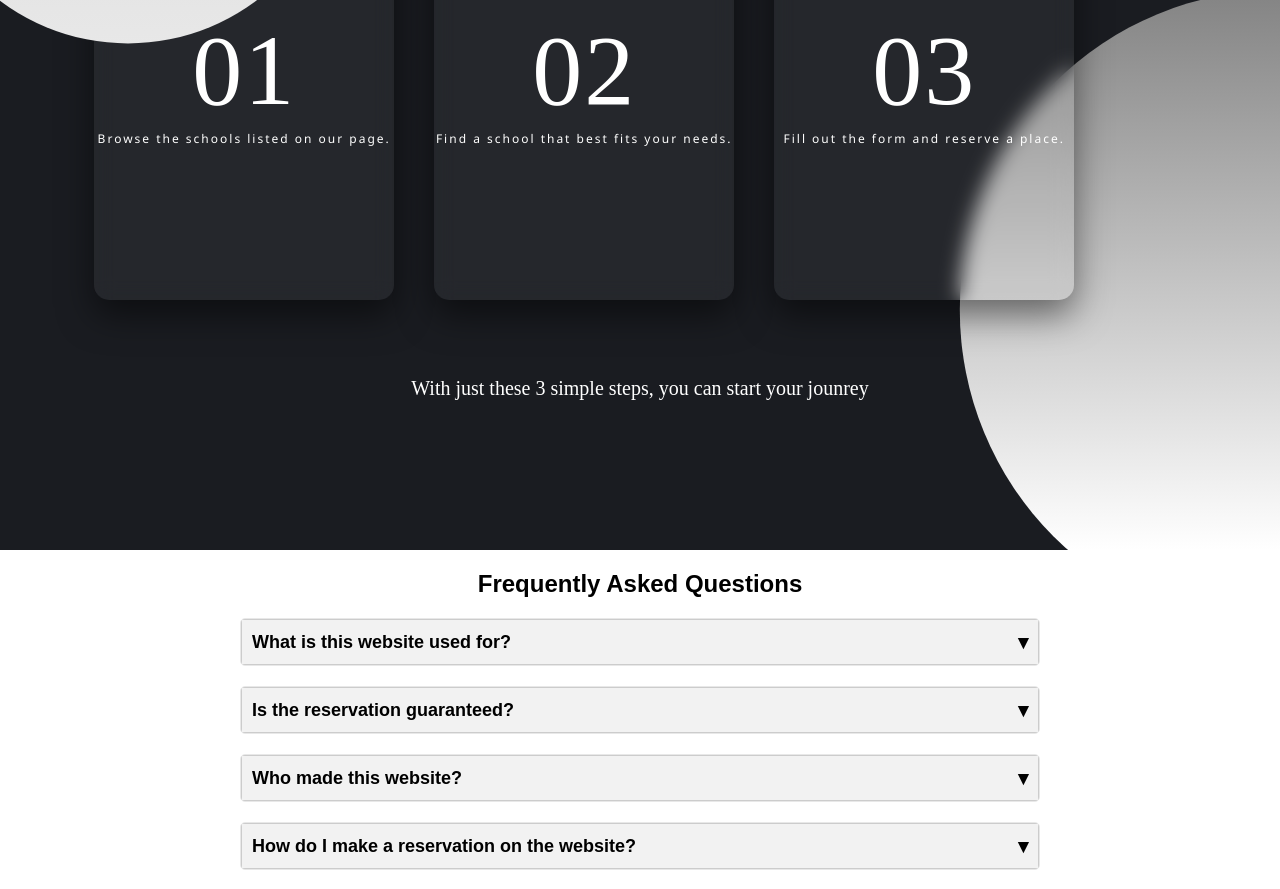
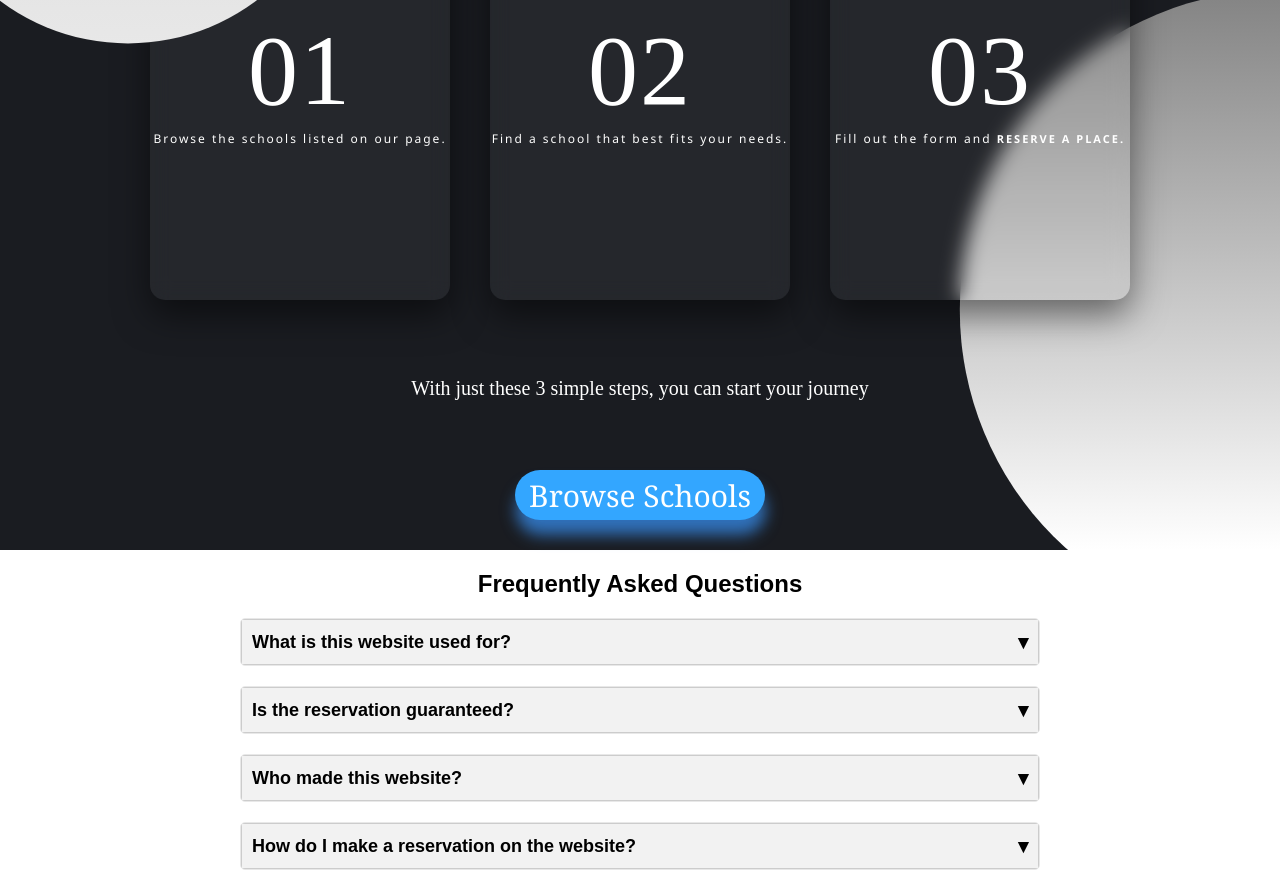
Before and after one commit to jonnynotbravo/Ha-Ge-iz, a React (Create React App) app: page / in a window 1280 px wide. Shown: the part 920-1809 px from the top of the page. Built offline with nearby package versions, Linux system fonts and the light colour scheme; no server answers.

Commit message:
Fixed the css for browse schools including scrolling eror and FQA

```diff
--- a/src/Steps.js
+++ b/src/Steps.js
@@ -4,8 +4,10 @@ const Steps = () => {
   const navigate = useNavigate();
 
   const handleSubmit = () => {
-    navigate("/schools");
+    window.scrollTo(0, 0); // Scroll to the top of the page
+    navigate("/schools"); // Navigate to the "/schools" route
   };
+
   return (
     <div id="stepsOuter">
       <h1>Steps</h1>
@@ -48,7 +50,17 @@ const Steps = () => {
                     <br />
                     <br />
                     <span className="des">
-                      Fill out the form and reserve a place.
+                      Fill out the form and{" "}
+                      <a
+                        style={{
+                          color: "#ffff",
+                          fontSize: 11,
+                          fontWeight: "bold",
+                          textTransform: "uppercase",
+                        }}
+                      >
+                        reserve a place.
+                      </a>
                     </span>
                   </h3>
                 </div>
@@ -56,10 +68,10 @@ const Steps = () => {
             </div>
           </div>
         </section>
-        <p>With just these 3 simple steps, you can start your jounrey</p>
+        <p>With just these 3 simple steps, you can start your journey</p>
 
-        <div>
-          <button onClick={handleSubmit} className="btn" type="button">
+        <div className="center">
+          <button onClick={handleSubmit} type="button">
             Browse Schools
           </button>
         </div>
--- a/src/index.css
+++ b/src/index.css
@@ -558,7 +558,7 @@ main {
 	margin: auto;
 	border-radius: 25px;
 	background-color: #33A6FF;
-	box-shadow: 10px 15px 40px #a59a9a;
+	box-shadow: 1px 15px 15px #3071ba;
 	width: 250px;
 	height: 50px;
 	font-size: 30px;
@@ -568,10 +568,18 @@ main {
   }
 
   .center button:hover {
-	border: none;
 	background-color: #33A6FF;
 	opacity: 1;
-	color: #36486b;
+	color: #ffffff;
+  }
+  .center button:hover {
+	transform: scale(1.1); /* Increase size by 10% */
+	cursor: pointer;
+  }
+
+  .center .btn:hover {
+	transition: 0.5s ease-in-out;
+	background: #33a6ff;
   }
 
   .center {
@@ -582,12 +590,12 @@ main {
 
   .center .btn:hover {
 	transition: 0.5s ease-in-out;
-	background: #33A6FF;
+	background: #272728;
 	cursor: pointer;
   }
 
   .center #button {
-	--color1: #36486b;
+	--color1: #ffffff;
 	--color2: #bccad6;
 	font-family: cambria;
 	text-align: center;
@@ -785,6 +793,88 @@ main {
 
 }
 
+
+
+/* map  */
+#map {
+width: 100%;
+height: 100%;
+border: solid 10px #000000;
+}
+
+#map img {
+width: 100%;
+height: 100%;
+object-fit: cover;
+}
+
+
+/* FQA */
+.faq {
+max-width: 800px;
+margin: 0 auto;
+padding: 20px;
+font-family: Arial, sans-serif;
+}
+
+.faq h2 {
+font-size: 24px;
+font-weight: bold;
+margin-bottom: 20px;
+text-align: center;
+}
+
+.accordion-item {
+border: 1px solid #e8e8e8;
+border-radius: 5px;
+margin-bottom: 10px;
+overflow: hidden;
+}
+
+.accordion-header {
+background-color: #f2f2f2;
+padding: 15px;
+font-size: 18px;
+font-weight: bold;
+cursor: pointer;
+position: relative;
+display: flex;
+align-items: center;
+}
+
+.hint {
+font-size: 12px;
+color: #666666;
+margin-left: 10px;
+}
+
+.arrow {
+margin-left: auto;
+font-size: 20px;
+transition: transform 0.3s ease;
+}
+
+.accordion-header:hover .arrow {
+transform: rotateX(180deg);
+}
+
+.accordion-content {
+background-color: #ffffff;
+padding: 15px;
+font-size: 16px;
+line-height: 1.6;
+display: none;
+}
+
+.accordion-content.active {
+display: block;
+}
+
+.accordion-header.active {
+background-color: #007bff;
+color: #ffffff;
+}
+
 /* reserve button */
 .wrap {
 	height: 100%;
@@ -872,83 +962,3 @@ main {
 	  opacity: 0;
 	}
   }
-
-  /* map  */
-  #map {
-	width: 100%;
-	height: 100%;
-	border: solid 10px #000000;
-  }
-
-  #map img {
-	width: 100%;
-	height: 100%;
-	object-fit: cover;
-  }
-
-
- /* FQA */
- .faq {
-	max-width: 800px;
-	margin: 0 auto;
-	padding: 20px;
-	font-family: Arial, sans-serif;
-  }
-
-  .faq h2 {
-	font-size: 24px;
-	font-weight: bold;
-	margin-bottom: 20px;
-	text-align: center;
-  }
-
-  .accordion-item {
-	border: 1px solid #e8e8e8;
-	border-radius: 5px;
-	margin-bottom: 10px;
-	overflow: hidden;
-  }
-
-  .accordion-header {
-	background-color: #f2f2f2;
-	padding: 15px;
-	font-size: 18px;
-	font-weight: bold;
-	cursor: pointer;
-	position: relative;
-	display: flex;
-	align-items: center;
-  }
-
-  .hint {
-	font-size: 12px;
-	color: #666666;
-	margin-left: 10px;
-  }
-
-  .arrow {
-	margin-left: auto;
-	font-size: 20px;
-	transition: transform 0.3s ease;
-  }
-
-  .accordion-header:hover .arrow {
-	transform: rotateX(180deg);
-  }
-
-  .accordion-content {
-	background-color: #ffffff;
-	padding: 15px;
-	font-size: 16px;
-	line-height: 1.6;
-	display: none;
-  }
-
-  .accordion-content.active {
-	display: block;
-  }
-
-  .accordion-header.active {
-	background-color: #007bff;
-	color: #ffffff;
-  }
```
